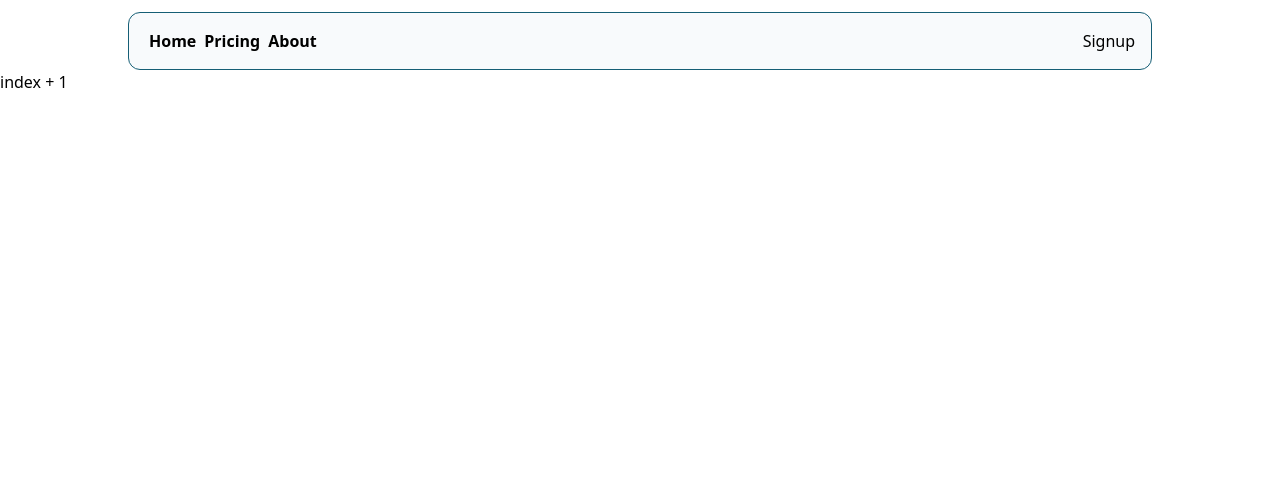
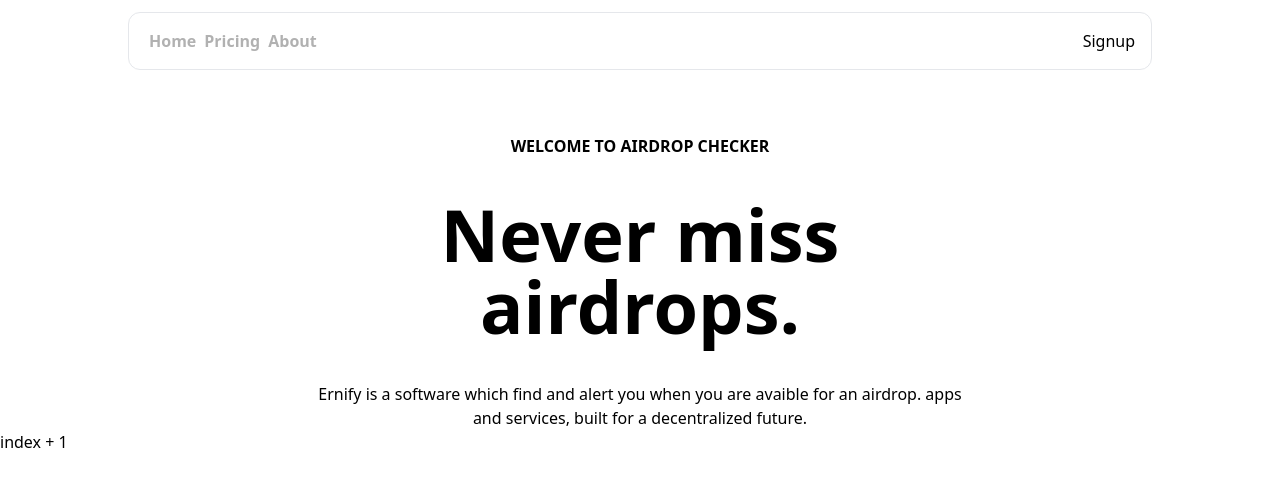
Before and after one commit to constantgillet/airdrop-checker, a Next.js app: page / in a window 1280 px wide. Shown: the top 486 px of the page. Built offline with nearby package versions, Linux system fonts and the light colour scheme.

Commit message:
add homepage title text

```diff
--- /dev/null
+++ b/components/Container.js
@@ -0,0 +1,3 @@
+export default function Container({ className, children }) {
+  return <div className={`max-w-5xl ${className} mx-auto`}>{children}</div>;
+}
--- a/components/Header.js
+++ b/components/Header.js
@@ -1,19 +1,19 @@
 import Link from "next/link";
+import { useRouter } from "next/router";
 
 export default function Header({ className }) {
   return (
-    <div className="bg-slate-50 dark:bg-slate-800 flex relative justify-between max-w-5xl mx-auto mt-3 border border-cyan-800 rounded-xl p-4">
+    <div className="bg-slate-50 dark:bg-slate flex relative justify-between max-w-5xl mx-auto mt-3 border dark:border-gray-800 rounded-xl p-4">
       <div>
         <ul className={"flex"}>
-          <li href={"/"} className="mx-1 font-bold">
-            Home
-          </li>
-          <li href={"/"} className="mx-1 font-bold">
-            Pricing
-          </li>
-          <li href={"/about"} className="mx-1 font-bold">
+          <NavItem href={"/"}>Home</NavItem>
+          <NavItem href={"/#"}>Pricing</NavItem>
+          <NavItem
+            href={"/about"}
+            className="mx-1 font-bold opacity-30 hover:opacity-100"
+          >
             About
-          </li>
+          </NavItem>
         </ul>
       </div>
       <a style={{ display: "none" }}>logo</a>
@@ -21,3 +21,19 @@ export default function Header({ className }) {
     </div>
   );
 }
+
+const NavItem = ({ href, children }) => {
+  const router = useRouter();
+
+  return (
+    <li
+      className={`mx-1 font-bold ${
+        router.pathname === href ? "opacity-100" : "opacity-30"
+      } opacity-30 hover:opacity-100 transition-opacity ease-in duration-200`}
+    >
+      <Link href={href}>
+        <a>{children}</a>
+      </Link>
+    </li>
+  );
+};
--- a/components/MainLayout.js
+++ b/components/MainLayout.js
@@ -5,7 +5,6 @@ export function MainLayout({ className, children }) {
   return (
     <>
       <div>
-        <Header />
         <div>{children}</div>
       </div>
     </>
--- a/pages/about.js
+++ b/pages/about.js
@@ -1,6 +1,9 @@
+import Header from "../components/Header";
+
 export default function Home() {
   return (
     <div>
+      <Header />
       About<h1 className="text-3xl font-bold underline">Hello world!</h1>
     </div>
   );
--- a/pages/index.js
+++ b/pages/index.js
@@ -1,4 +1,6 @@
 import Head from "next/head";
+import Header from "../components/Header";
+import Container from "../components/Container";
 //import Header from "../components/Header";
 
 export default function Home() {
@@ -9,6 +11,25 @@ export default function Home() {
         <meta name="description" content="Generated by create next app" />
         <link rel="icon" href="/favicon.ico" />
       </Head>
+      <div>
+        <Header />
+        <Container>
+          <div className="mx-auto w-full space-y-10 mt-16">
+            <p className="uppercase text-center font-bold">
+              welcome to airdrop checker
+            </p>
+            <h1 className="md:text-7xl mx-auto max-w-xl text-center font-bold">
+              Never miss airdrops.
+            </h1>
+            <p className="text-center max-w-2xl mx-auto">
+              Ernify is a software which find and alert you when you are avaible
+              for an airdrop. apps and services, built for a decentralized
+              future.
+            </p>
+          </div>
+        </Container>
+      </div>
+
       <div>index + 1</div>
     </div>
   );
--- a/tailwind.config.js
+++ b/tailwind.config.js
@@ -5,7 +5,11 @@ module.exports = {
   ],
   darkMode: "class",
   theme: {
-    extend: {},
+    extend: {
+      colors: {
+        slate: "#1F1D35",
+      },
+    },
   },
   plugins: [],
 };
```
